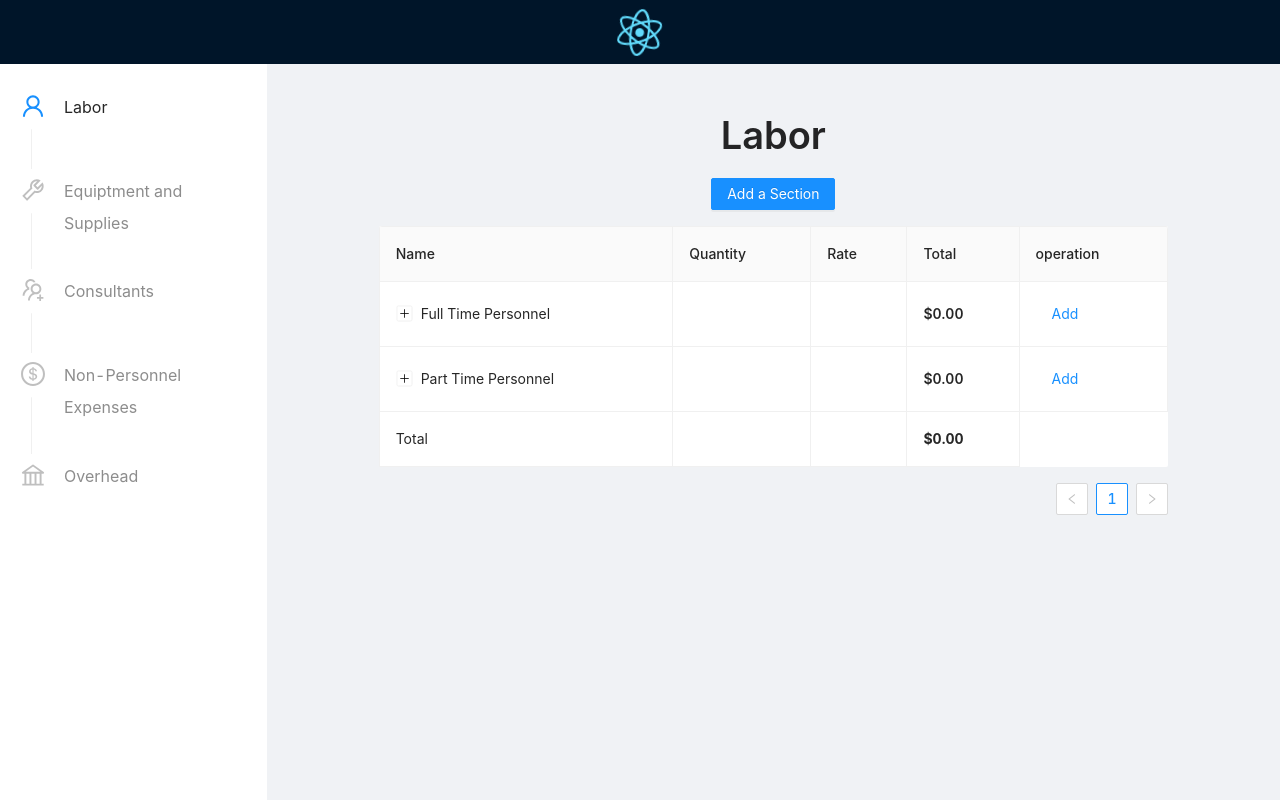
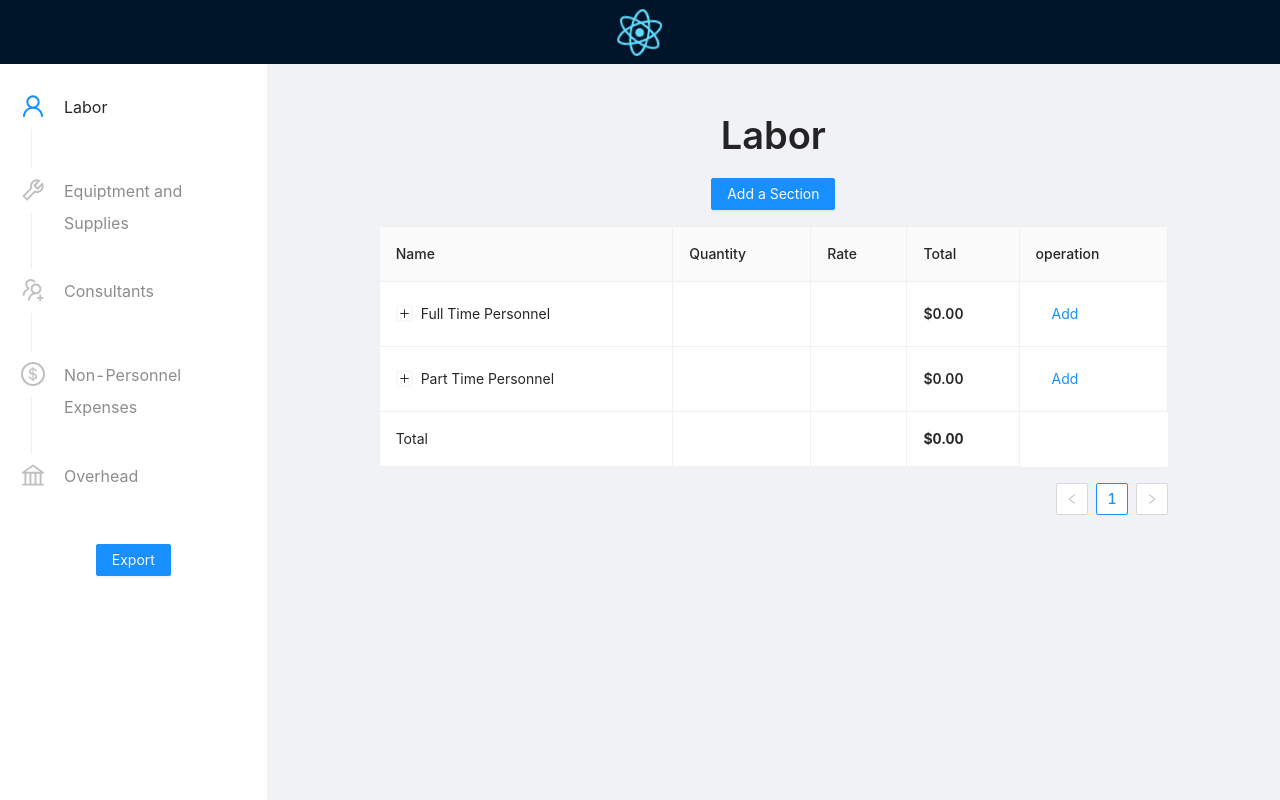
Before and after one commit to ryanjbudhu/BudgetForm, a React (Create React App) app: page / in a window 1280 px wide. Built offline with nearby package versions, Linux system fonts and the light colour scheme.

Commit message:
moved export button to sidebar

```diff
--- a/src/pages/Main/Main.js
+++ b/src/pages/Main/Main.js
@@ -31,6 +31,9 @@ export default function Main(props) {
                     }}
                 >
                     <BudgetSteps onChange={props.onChange} page={props.step} />
+                    <div style={{ textAlign: "center" }}>
+                        <ExportCSV csvData={props.data} fileName={"Pricing and Budget"} />
+                    </div>
                 </Col>
                 <Col span={19} push={5} style={{ textAlign: "center" }}>
                     <BudgetPage
@@ -38,9 +41,7 @@ export default function Main(props) {
                         step={props.step}
                         setPageData={setPageData}
                     />
-                    {props.step + 1 === props.data.length && (
-                        <ExportCSV csvData={props.data} fileName={"Pricing and Budget"} />
-                    )}
+                    {/* {props.step + 1 === props.data.length && ()} */}
                 </Col>
             </Row>
         </Content>
```
